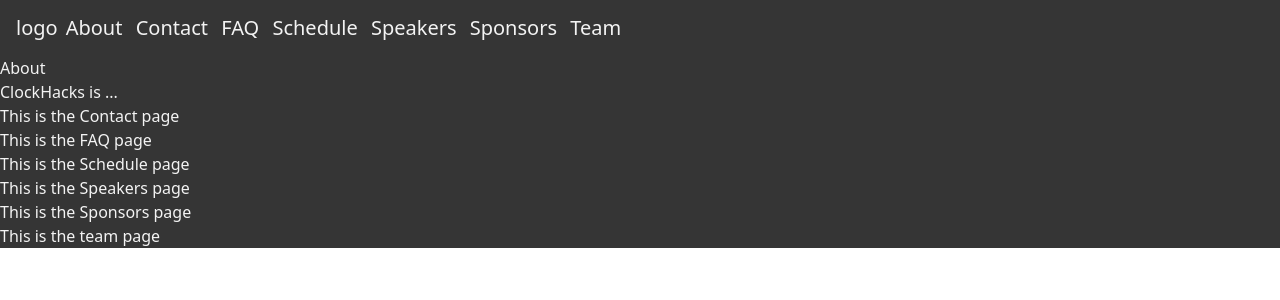
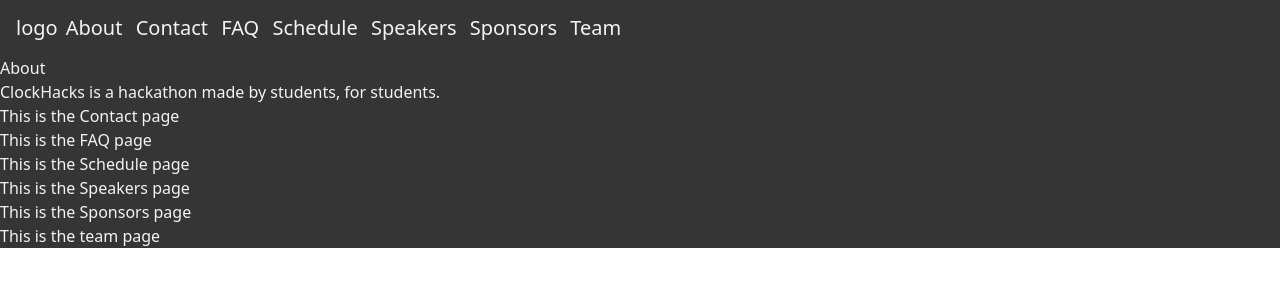
Before and after one commit to ClockHacks/clockhacks.ca, a React (Create React App) app: page / in a window 1280 px wide. Shown: the top 300 px of the page. Built offline with nearby package versions, Linux system fonts and the light colour scheme.

Commit message:
Minor change to test out github webhook

```diff
--- a/src/components/About.jsx
+++ b/src/components/About.jsx
@@ -5,7 +5,7 @@ const About = () => {
 					About
 				</h1>
 				<p>
-				ClockHacks is ...
+					ClockHacks is a hackathon made by students, for students.
 				</p>
 			</div>
 	)
```
Lines whose indentation alone changed are shown as unchanged.
